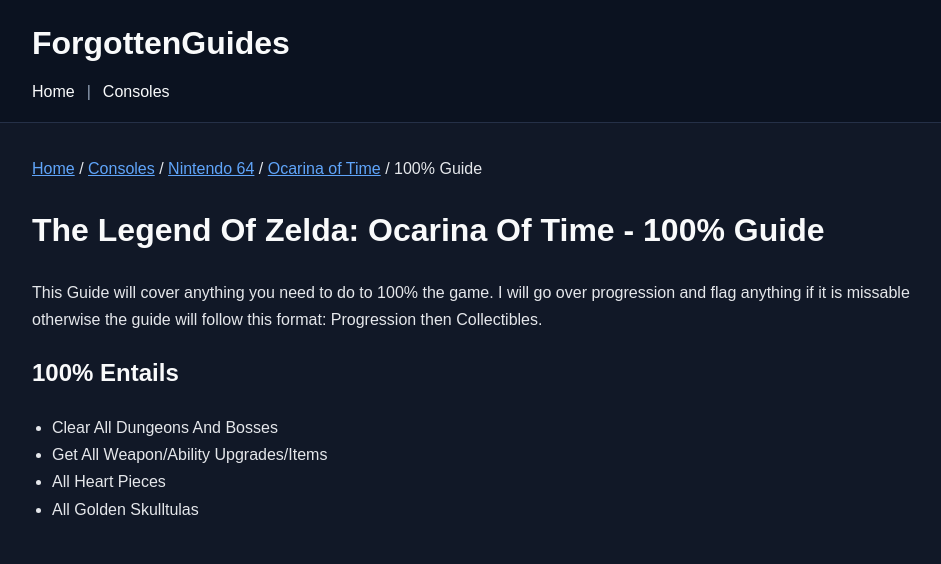
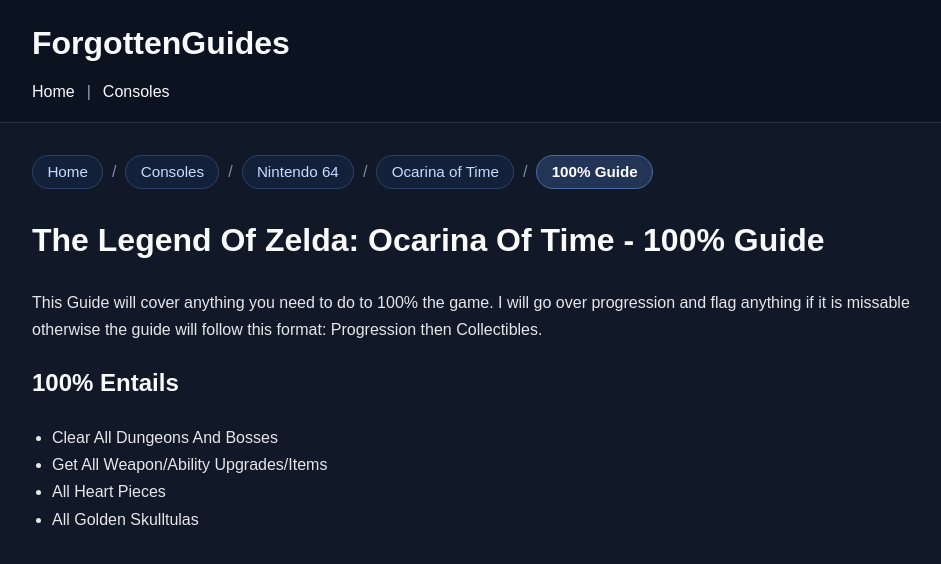
Before and after one commit to ForgottenGem/ForgottenGuides, a Jekyll site: the page built from n64/oot/100-percent-guideoot.md, in a window 1280 px wide. Shown: the top 564 px of the page, without its empty margins (158-1099 px from the left). Built offline with Jekyll 4.4.1, drawn with Linux system fonts in a browser that asks for light colours; our own code applies the rules of GitHub Pages for plain Markdown files.

Commit message:
Update style.css

```diff
--- a/assets/css/style.css
+++ b/assets/css/style.css
@@ -88,3 +88,44 @@ main {
   font-style: italic;
   margin-top: 0.5rem;
 }
+
+
+.breadcrumbs {
+  display: flex;
+  flex-wrap: wrap;
+  align-items: center;
+  gap: 0.55rem;
+  margin: 0 0 1.5rem 0;
+}
+
+.breadcrumbs a,
+.breadcrumbs .current {
+  display: inline-block;
+  padding: 0.45rem 0.9rem;
+  border-radius: 999px;
+  text-decoration: none;
+  font-size: 0.95rem;
+  line-height: 1.2;
+}
+
+.breadcrumbs a {
+  background: #13203a;
+  border: 1px solid #2d4368;
+  color: #c7dcff;
+}
+
+.breadcrumbs a:hover {
+  background: #1a2c4f;
+  border-color: #4a6aa1;
+}
+
+.breadcrumbs .current {
+  background: #233556;
+  border: 1px solid #4a6aa1;
+  color: #fff;
+  font-weight: 600;
+}
+
+.breadcrumbs span {
+  color: #7f8ea8;
+}
```
